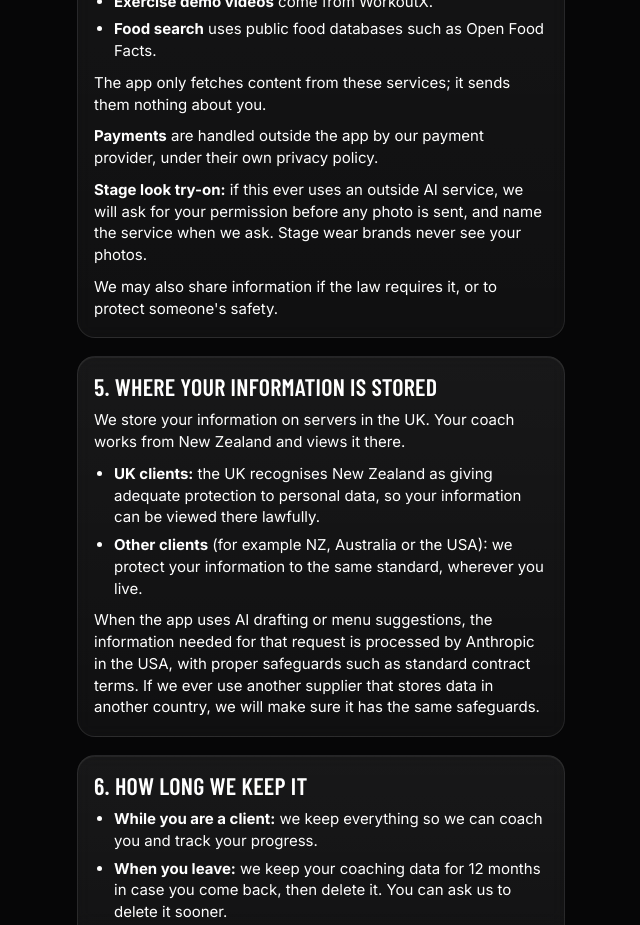
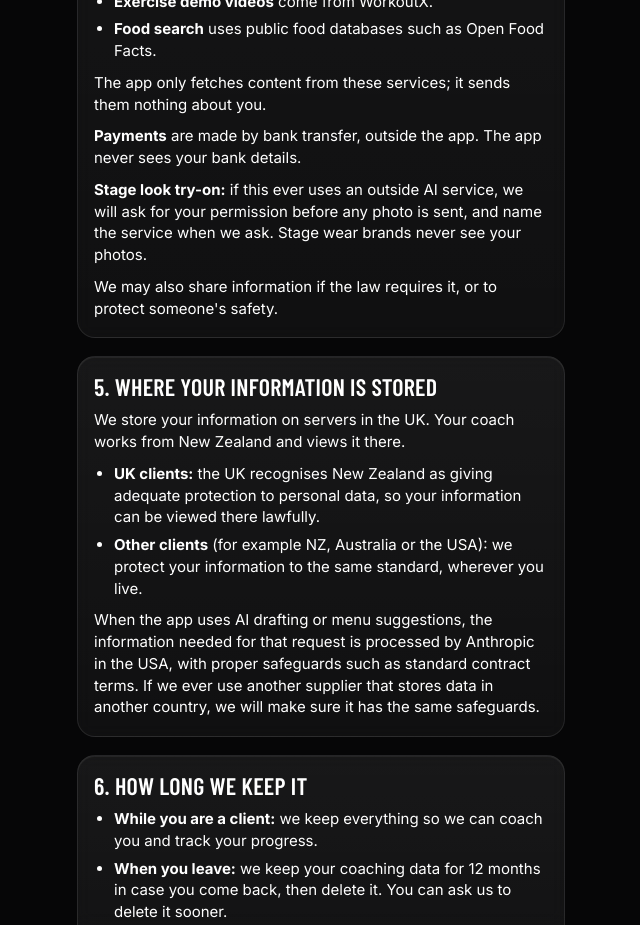
Before and after one commit to impactcoaching/Impact-coaching-app, a Next.js app: page /privacy in a window 1280 px wide. Shown: the part 2060-2985 px from the top of the page, without its empty margins (319-959 px from the left). Built offline with nearby package versions, Linux system fonts and the light colour scheme; a web font is replaced by a local one.

Commit message:
Privacy: payments are by bank transfer
Co-Authored-By: Claude Opus 5.5 <noreply@anthropic.com>
Claude-Session: https://claude.ai/code/session_01TfEJaHVa5e9ajCM8wz8oJ9

```diff
--- a/src/app/privacy/page.tsx
+++ b/src/app/privacy/page.tsx
@@ -4,9 +4,8 @@ import { Brand } from "@/components/Brand";
 export const metadata = { title: "Privacy policy · Impact Coaching" };
 
 // Approved by Adam on 27 Nov 2026 (NZ), from the Claude Doc "Impact Coaching Privacy Policy".
-// Fill these two in before this page goes live.
+// Fill this in before this page goes live.
 const CONTACT_EMAIL = "privacy@example.com"; // TODO: Adam's contact email
-const PAYMENTS = "our payment provider"; // TODO: e.g. Stripe
 const UPDATED = "27 November 2026";
 
 export default function PrivacyPage() {
@@ -131,7 +130,7 @@ export default function PrivacyPage() {
         </ul>
         <p>The app only fetches content from these services; it sends them nothing about you.</p>
         <p>
-          <b>Payments</b> are handled outside the app by {PAYMENTS}, under their own privacy policy.
+          <b>Payments</b> are made by bank transfer, outside the app. The app never sees your bank details.
         </p>
         <p>
           <b>Stage look try-on:</b> if this ever uses an outside AI service, we will ask for your permission before any photo is sent, and name the service when we ask. Stage wear
```
